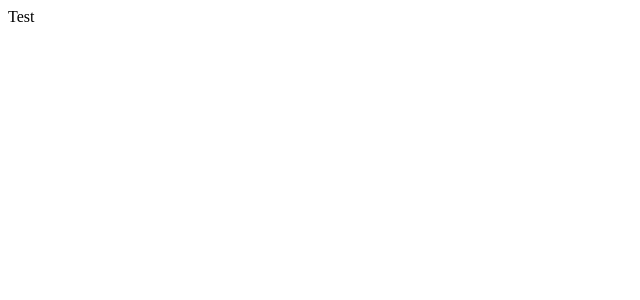
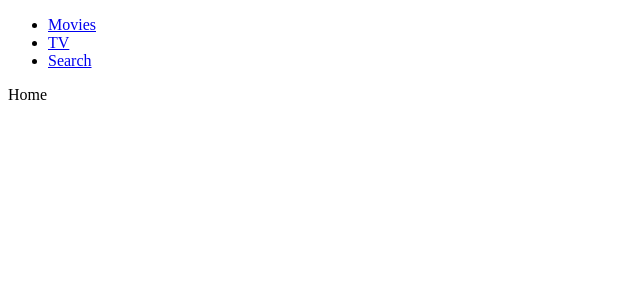
Before and after one commit to yangtaewook1995/react-movie_app, a React (Create React App) app: page / in a window 1280 px wide. Shown: the top 300 px of the page, without its empty margins (0-640 px from the left). Built offline with nearby package versions, Linux system fonts and the light colour scheme.

Commit message:
add router

```diff
--- /dev/null
+++ b/jsconfig.json
@@ -0,0 +1,5 @@
+{
+  "compilerOptions": {
+    "baseUrl": "src"
+    }
+  }
--- a/package.json
+++ b/package.json
@@ -9,6 +9,7 @@
     "prop-types": "^15.7.2",
     "react": "^17.0.2",
     "react-dom": "^17.0.2",
+    "react-router-dom": "^5.3.0",
     "react-scripts": "4.0.3",
     "web-vitals": "^1.1.2"
   },
--- a/src/Components/App.js
+++ b/src/Components/App.js
@@ -1,5 +1,15 @@
-function App() {
-  return <div className="App">Test</div>;
+import React, { Component } from "react";
+import Router from "Components/Router";
+import Header from "Components/Header";
+
+class App extends Component {
+  render() {
+    return (
+      <>
+        <Header />
+        <Router />
+      </>
+    );
+  }
 }
-
 export default App;
--- /dev/null
+++ b/src/Components/Header.js
@@ -0,0 +1,17 @@
+import React from "react";
+
+export default () => (
+  <header>
+    <ul>
+      <li>
+        <a href="/">Movies</a>
+      </li>
+      <li>
+        <a href="/tv">TV</a>
+      </li>
+      <li>
+        <a href="/search">Search</a>
+      </li>
+    </ul>
+  </header>
+);
--- /dev/null
+++ b/src/Components/Router.js
@@ -0,0 +1,21 @@
+import React from "react";
+import {
+  BrowserRouter as Router,
+  Route,
+  Redirect,
+  Switch,
+} from "react-router-dom";
+import Home from "Routes/Home";
+import TV from "Routes/TV";
+import Search from "Routes/Search";
+
+export default () => (
+  <Router>
+    <Switch>
+      <Route path="/" exact component={Home} />
+      <Route path="/tv" component={TV} />
+      <Route path="/search" component={Search} />
+      <Redirect from="*" to="/" />
+    </Switch>
+  </Router>
+);
```
Also changed, not shown: 2 other files (tests, documents, lock files or other folders).
